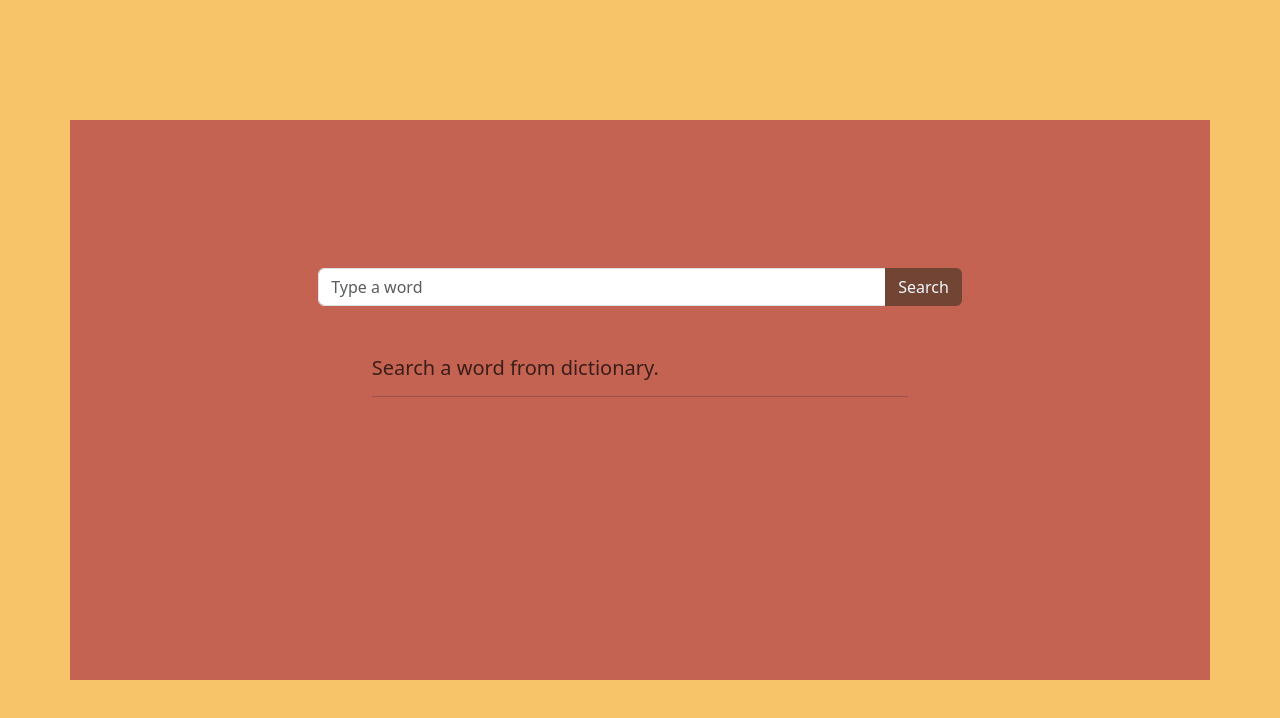
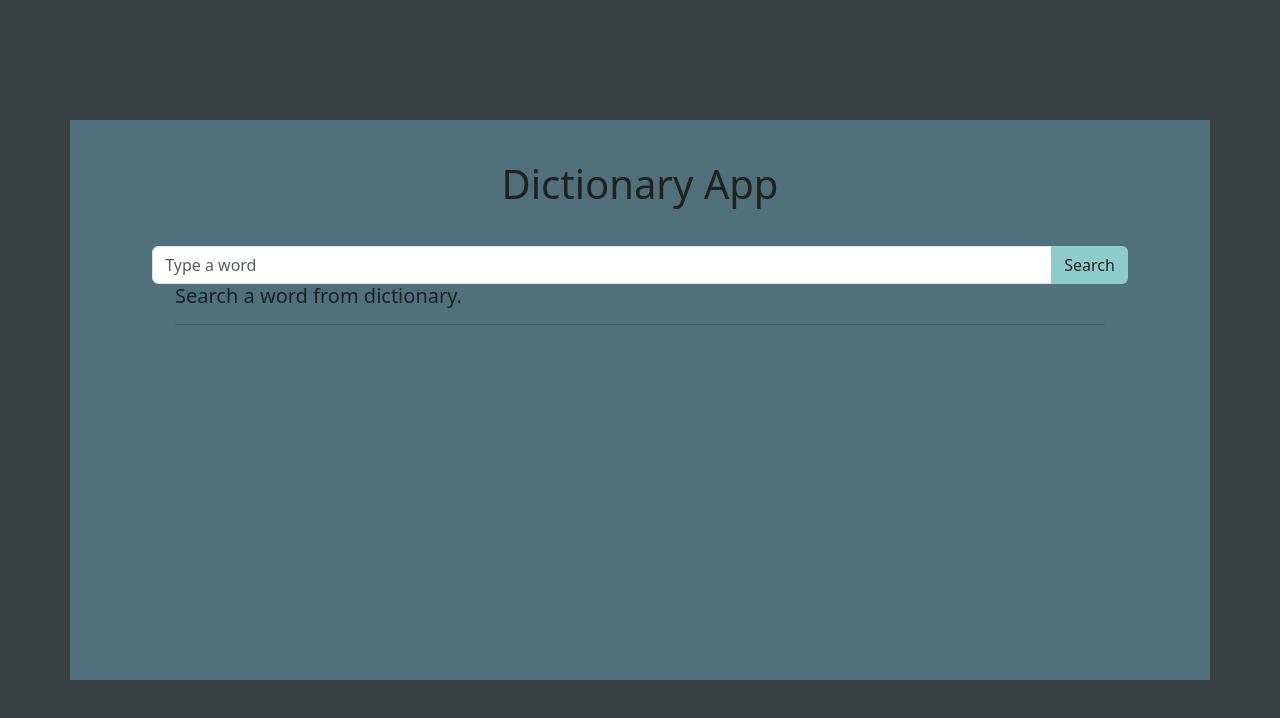
Before and after one commit to Mustafazirhli98/english-dictionary, a React (Create React App) app: page / in a window 1280 px wide. Shown: the top 718 px of the page. Built offline with nearby package versions, Linux system fonts and the light colour scheme.

Commit message:
renklerde ve boyutlarda değişiklik yapıldı

```diff
--- a/src/App.css
+++ b/src/App.css
@@ -1,25 +1,21 @@
  .container {
-    position: absolute;
+     position: relative;
      top: 50%;
-    left: 50%;
-    transform: translate(-50%,-50%);
+     transform: translateY(-50%);
      height: 70%;
-    display: flex;
-    flex-direction: column;
-    justify-content: center;
-    align-items: center;
-    background-color: #c46352;
-}
-
-.searchSection {
-    margin-bottom: 50px;
-
+     width: 100%;
+     background-color: #50717b;
+     padding: 10px;
  }
 
 
-.cardSection {
-    margin-bottom: 120px;
+ input {
+     border: 1px solid black
+ }
 
+ .card {
+     border: 1px solid black;
+    margin: 50px;
  }
 
  .card-left-side {
@@ -63,6 +59,7 @@ input.form-control {
      max-width: 800px;
      margin-left: auto;
      margin-right: auto;
+     background-color: #8ecccc !important;
  }
 
  .beforeSearch {
@@ -70,6 +67,12 @@ input.form-control {
  }
 
  .btnSearch {
-    background-color: #714433 !important;
-    color: aliceblue !important;
+     background-color: #8ecccc !important;
+     color: #212121 !important;
  }
+
+ .appTitle {
+     text-align: center;
+     padding: 30px;
+     color: #212121;
+ }
--- a/src/App.js
+++ b/src/App.js
@@ -19,14 +19,9 @@ function App() {
 
     <mainContext.Provider value={stateData}>
       <div className="container">
-        <div className='row'>
-          <div className='col-sm-12 searchSection'>
-            <Search />
-          </div>
-          <div className='col-sm-12 cardSection'>
-            <Cards />
-          </div>
-        </div>
+        <h1 className='appTitle'>Dictionary App</h1>
+        <Search />
+        <Cards />
       </div>
     </mainContext.Provider>
   );
@@ -38,3 +33,4 @@ export default App;
 //kelime yoksa pop-up çıkacak
 //ses yoksa pop-up çıkacak
 //inputun uzunluğu sabit tutulacak
+//sayfa başına başlık eklenecek
--- a/src/components/Cards.jsx
+++ b/src/components/Cards.jsx
@@ -9,7 +9,8 @@ export const Cards = () => {
 
   return (
 
-    <div className='searchResult'>
+    <div className='row'>
+      <div className='col-sm-12 cardSection'>
         {
           !(isSearched) &&
           <div className='col-sm-10 offset-1'>
@@ -37,5 +38,6 @@ export const Cards = () => {
           </div>
         }
       </div>
+    </div>
   )
 }
--- a/src/components/Search.jsx
+++ b/src/components/Search.jsx
@@ -24,7 +24,8 @@ export const Search = () => {
 
   return (
 
-    <div className='search'>
+    <div className='row'>
+      <div className='col-sm-12 searchSection'>
         <div className="input-group">
           <input type="text" className="form-control" placeholder="Type a word" onChange={(e) => {
             setTypedWord(e.target.value)
@@ -40,6 +41,7 @@ export const Search = () => {
           </button>
         </div>
       </div>
+    </div>
 
   )
 }
--- a/src/index.css
+++ b/src/index.css
@@ -7,7 +7,7 @@ body {
   margin: 0;
   padding: 0;
   box-sizing: border-box;
-  background-color: #f7c469 !important;
+  background-color: #3a4042 !important;
 }
 
 #root {
```
Lines whose indentation alone changed are shown as unchanged.
